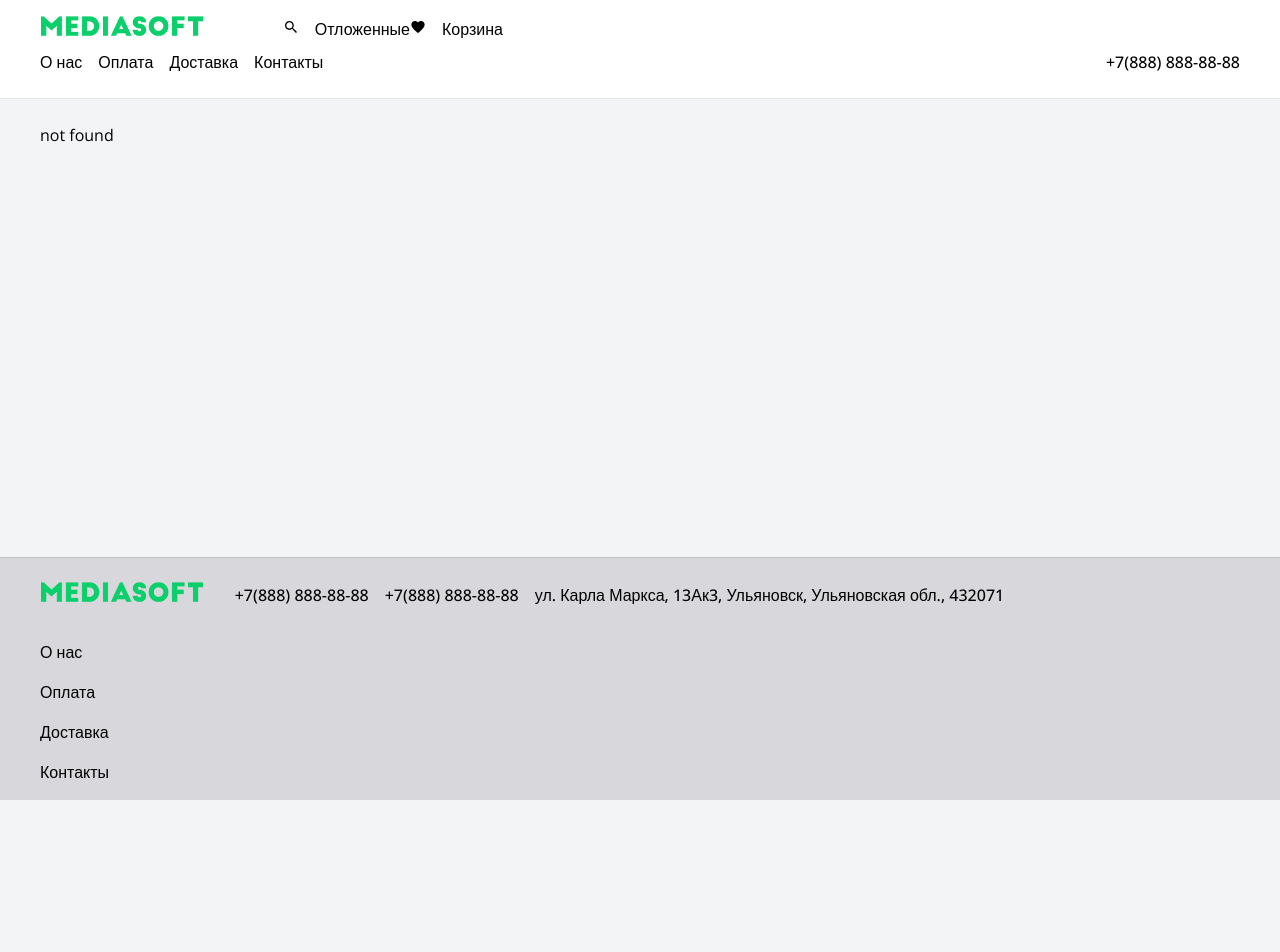
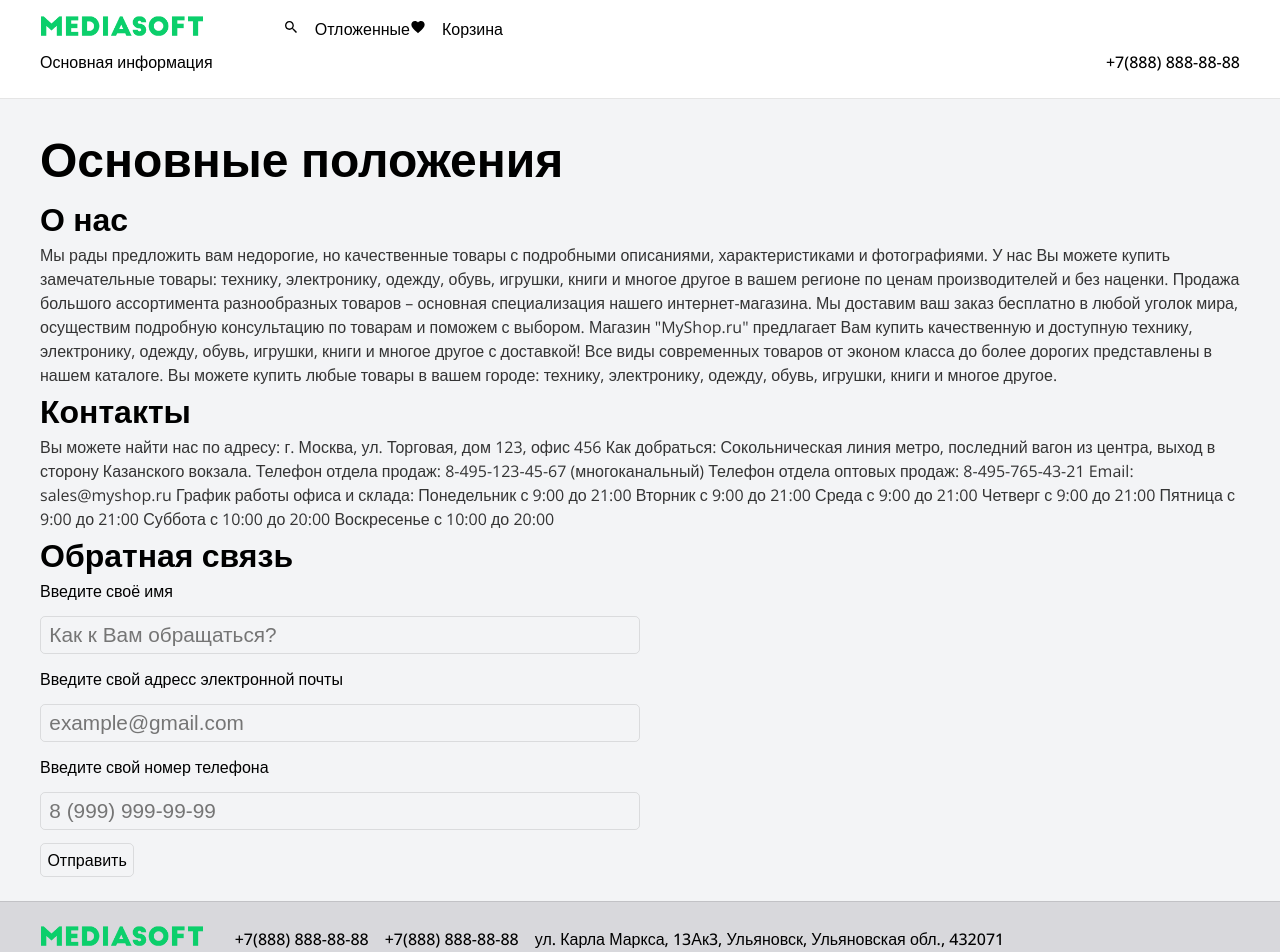
Before and after one commit to KozyaSkyworker/mediasoft-react-course-test, a React (Vite) app: page /shop/info in a window 1280 px wide. Shown: the top 952 px of the page. Before the commit the page ends 800 px from the top, so only its background shows below. Built offline with nearby package versions, Linux system fonts and the light colour scheme; some icons are missing.

Commit message:
add informtaion page

```diff
--- a/src/App.jsx
+++ b/src/App.jsx
@@ -4,6 +4,7 @@ import Header from './components/header/Header';
 
 import { Routes, Route } from 'react-router-dom';
 import { Suspense, lazy } from 'react';
+import Information from './routes/information/Information';
 
 const Home = lazy(() => import('./routes/home/Home'));
 const Detailed = lazy(() => import('./routes/detailed/Detailed'));
@@ -32,6 +33,13 @@ function App() {
                   </Suspense>
                 }></Route>
               <Route
+                path="shop/info"
+                element={
+                  <Suspense fallback={<p>Загрузка...</p>}>
+                    <Information />
+                  </Suspense>
+                }></Route>
+              <Route
                 path="shop/*"
                 element={
                   <Suspense fallback={<p>Загрузка...</p>}>
--- a/src/components/header/Header.jsx
+++ b/src/components/header/Header.jsx
@@ -10,7 +10,7 @@ const Header = () => {
     <header className={classes.header}>
       <div className="container">
         <div className={classes.header__top}>
-          <Link className={classes.header__logo} to="/shop">
+          <Link className={classes.header__logo} to="/shop/">
             <img src={logo} alt="logo" height={20} />
           </Link>
           <ul className={classes.header__list}>
@@ -37,23 +37,8 @@ const Header = () => {
           <nav className={classes.header__navigation}>
             <ul className={classes.header__list}>
               <li className={classes.header__item}>
-                <Link className={classes.header__link} to="/about">
-                  О нас
-                </Link>
-              </li>
-              <li className={classes.header__item}>
-                <Link className={classes.header__link} to="/paymontinfo">
-                  Оплата
-                </Link>
-              </li>
-              <li className={classes.header__item}>
-                <Link className={classes.header__link} to="/delivery">
-                  Доставка
-                </Link>
-              </li>
-              <li className={classes.header__item}>
-                <Link className={classes.header__link} to="/contacts">
-                  Контакты
+                <Link className={classes.header__link} to="/shop/info">
+                  Основная информация
                 </Link>
               </li>
             </ul>
--- a/src/index.scss
+++ b/src/index.scss
@@ -53,25 +53,23 @@ a:hover {
   color: #0BCF6B;
 }
 
-
-
-/* body {
-  margin: 0;
-  display: flex;
-  place-items: center;
-  min-width: 320px;
-  min-height: 100vh;
-} */
+input{
+  background-color: transparent;
+  border: 1px solid rgba($color: #000000, $alpha: .1);
+  border-radius: 5px;
+  padding: .3em .4em;
+  font-size: 1.3em;
+}
 
 button {
-  border-radius: 8px;
-  border: 1px solid transparent;
+  background-color: transparent;
+  border: 1px solid rgba($color: #000000, $alpha: .1);
+  border-radius: 5px;
   padding: .3em .4em;
   font-size: 1em;
   font-weight: 500;
   font-family: inherit;
   cursor: pointer;
-  background: transparent;
   transition: border-color 0.25s;
 }
 button:hover {
--- /dev/null
+++ b/src/routes/information/Information.jsx
@@ -0,0 +1,71 @@
+import classes from './information.module.scss';
+
+const Information = () => {
+  return (
+    <>
+      <h1>Основные положения</h1>
+      <section className="about">
+        <h2>О нас</h2>
+        <p>
+          Мы рады предложить вам недорогие, но качественные товары с подробными описаниями,
+          характеристиками и фотографиями. У нас Вы можете купить замечательные товары: технику,
+          электронику, одежду, обувь, игрушки, книги и многое другое в вашем регионе по ценам
+          производителей и без наценки. Продажа большого ассортимента разнообразных товаров –
+          основная специализация нашего интернет-магазина. Мы доставим ваш заказ бесплатно в любой
+          уголок мира, осуществим подробную консультацию по товарам и поможем с выбором. Магазин
+          "MyShop.ru" предлагает Вам купить качественную и доступную технику, электронику, одежду,
+          обувь, игрушки, книги и многое другое с доставкой! Все виды современных товаров от эконом
+          класса до более дорогих представлены в нашем каталоге. Вы можете купить любые товары в
+          вашем городе: технику, электронику, одежду, обувь, игрушки, книги и многое другое.
+        </p>
+      </section>
+      <section className="contacts">
+        <h2>Контакты</h2>
+        <p>
+          Вы можете найти нас по адресу: г. Москва, ул. Торговая, дом 123, офис 456 Как добраться:
+          Сокольническая линия метро, последний вагон из центра, выход в сторону Казанского вокзала.
+          Телефон отдела продаж: 8-495-123-45-67 (многоканальный) Телефон отдела оптовых продаж:
+          8-495-765-43-21 Email: sales@myshop.ru График работы офиса и склада: Понедельник с 9:00 до
+          21:00 Вторник с 9:00 до 21:00 Среда с 9:00 до 21:00 Четверг с 9:00 до 21:00 Пятница с 9:00
+          до 21:00 Суббота с 10:00 до 20:00 Воскресенье с 10:00 до 20:00
+        </p>
+      </section>
+      <section className="feedback">
+        <h2>Обратная связь</h2>
+        <form className={classes.information__form} action="">
+          <label>
+            Введите своё имя
+            <br />
+            <input
+              className={classes.information__inpt}
+              type="text"
+              placeholder="Как к Вам обращаться?"
+            />
+          </label>
+          <label>
+            Введите свой адресс электронной почты
+            <br />
+            <input
+              className={classes.information__inpt}
+              type="email"
+              placeholder="example@gmail.com"
+            />
+          </label>
+          <label>
+            Введите свой номер телефона
+            <br />
+            <input
+              className={classes.information__inpt}
+              type="tel"
+              placeholder="8 (999) 999-99-99"
+            />
+          </label>
+
+          <button className={classes.information__btn}>Отправить</button>
+        </form>
+      </section>
+    </>
+  );
+};
+
+export default Information;
--- /dev/null
+++ b/src/routes/information/information.module.scss
@@ -0,0 +1,13 @@
+.information{
+    &__form{
+        display: flex;
+        flex-direction: column;
+    }
+    &__inpt{
+        width: 50%;
+        margin: .8rem 0;
+    }
+    &__btn{
+        width: max-content;
+    }
+}
```
